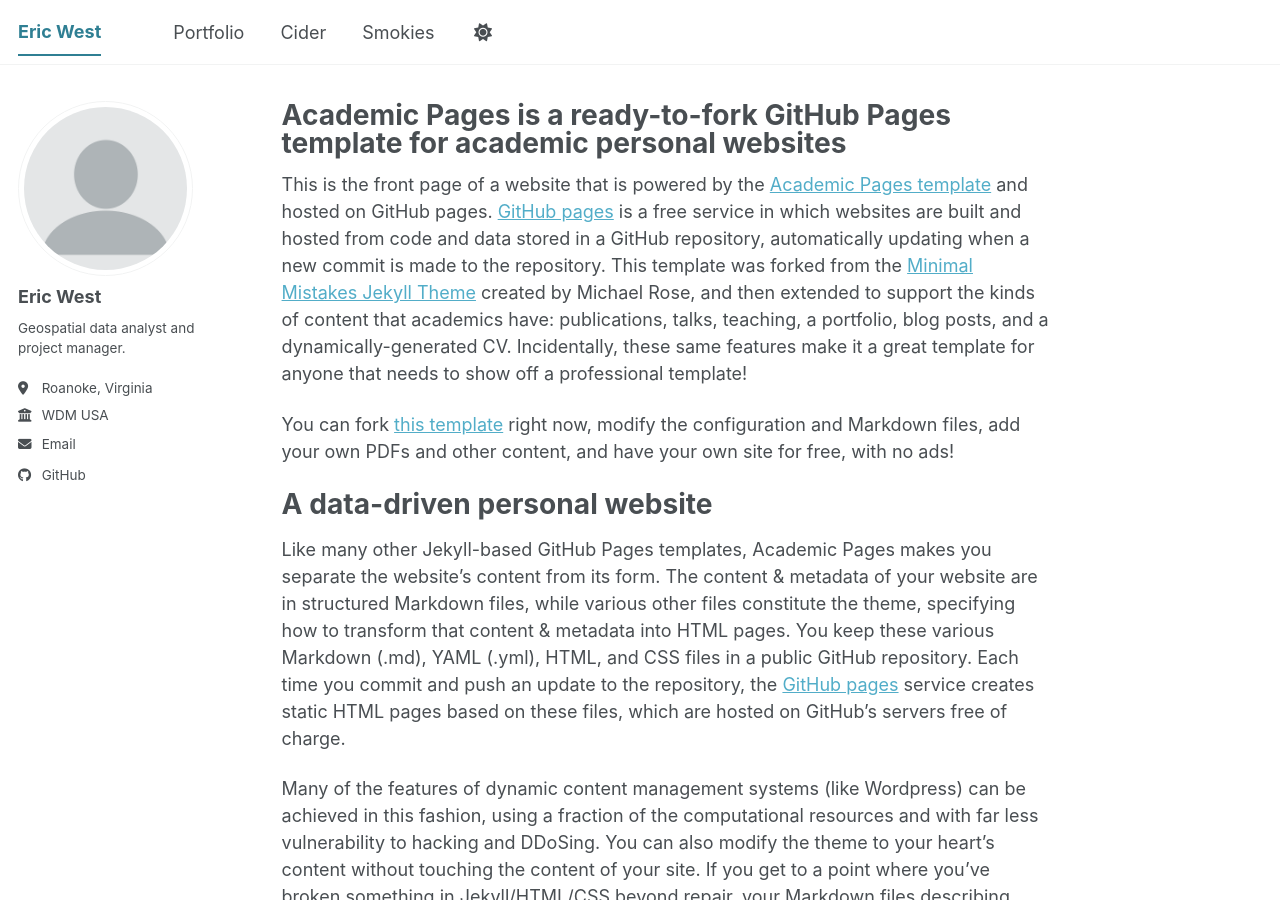
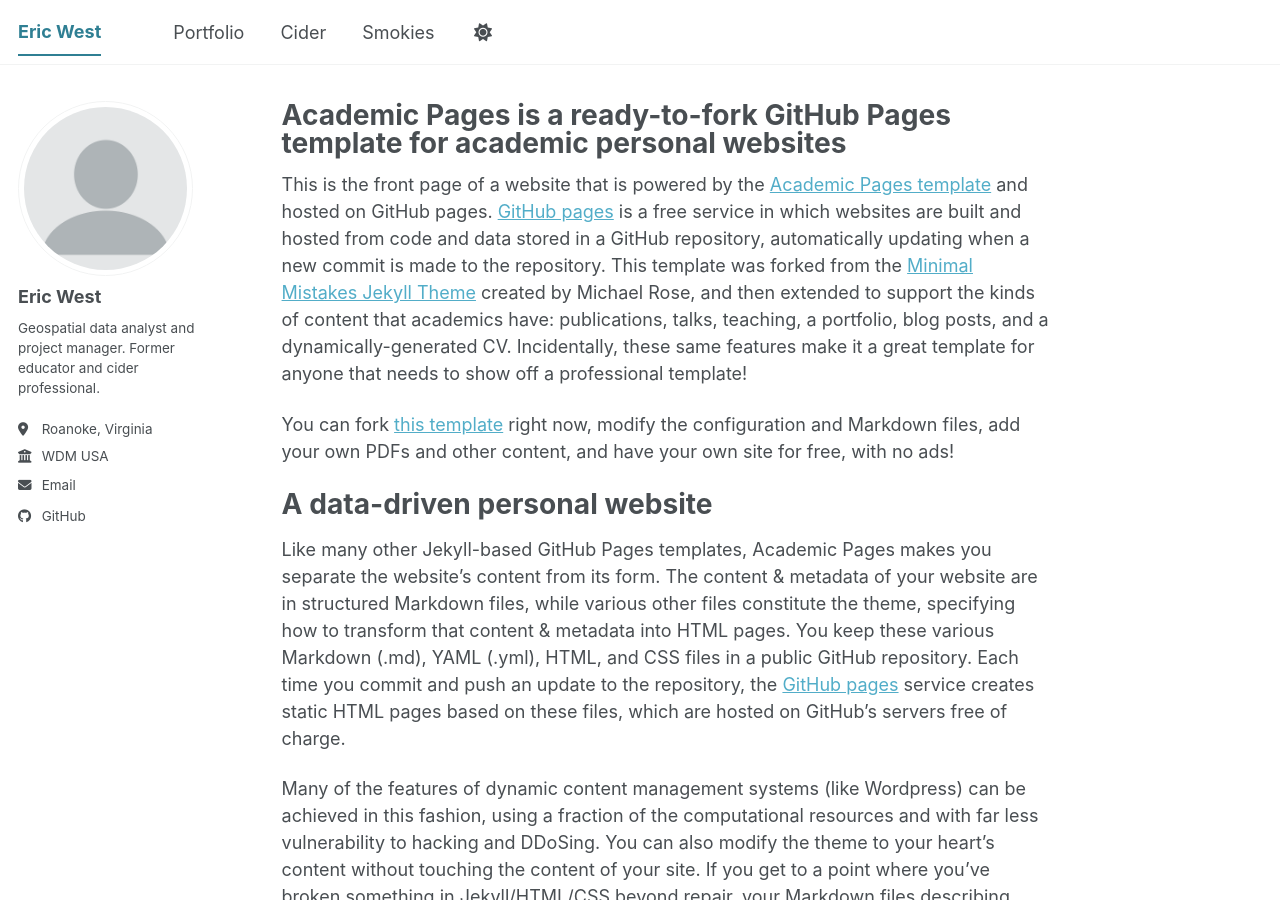
Before and after one commit to ericallanwest/ericallanwest.github.io, a Jekyll site: the page built from _pages/about.md, in a window 1280 px wide and 900 px high. Built offline with Jekyll 4.4.1, drawn with Linux system fonts in a browser that asks for light colours; a script bundle is joined from its source files by our own code; library files that are not in the unit come from our copies.

Commit message:
Update _config.yml

```diff
--- a/_config.yml
+++ b/_config.yml
@@ -13,10 +13,10 @@
 title_separator          : "-"
 name                     : &name "Your Name"
 description              : &description "Your Name's academic portfolio"   # Update this with a general description of your site, this is the default if not overridden by a page
-url                      : https://academicpages.github.io # The base hostname & protocol for your site e.g. "https://[your GitHub username].github.io",
+url                      : https://ericallanwest.github.io # The base hostname & protocol for your site e.g. "https://[your GitHub username].github.io",
                                                            # or if you already have some other page hosted on Github then use "https://[your GitHub username].github.io/[Your Repo Name]"
 baseurl                  : "" # the subpath of your site, e.g. "/blog"
-repository               : "academicpages/academicpages.github.io"
+repository               : "ericallanwest/ericallanwest.github.io"
 
 # Site Author - The following control what appear as part of the author content on the side bar.
 #               If a field is blank the icon and link will not appear, otherwise it will be shown.
@@ -26,7 +26,7 @@
   avatar           : "profile.png"
   name             : "Eric West"
   pronouns         : # example: "she/her"
-  bio              : "Geospatial data analyst and project manager."
+  bio              : "Geospatial data analyst and project manager. Former educator and cider professional."
   location         : "Roanoke, Virginia"
   employer         : "WDM USA"
   uri              : # URL
```
